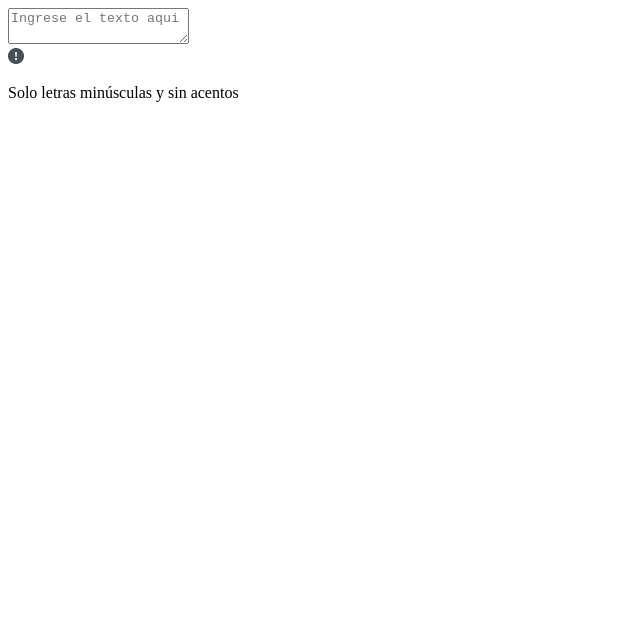
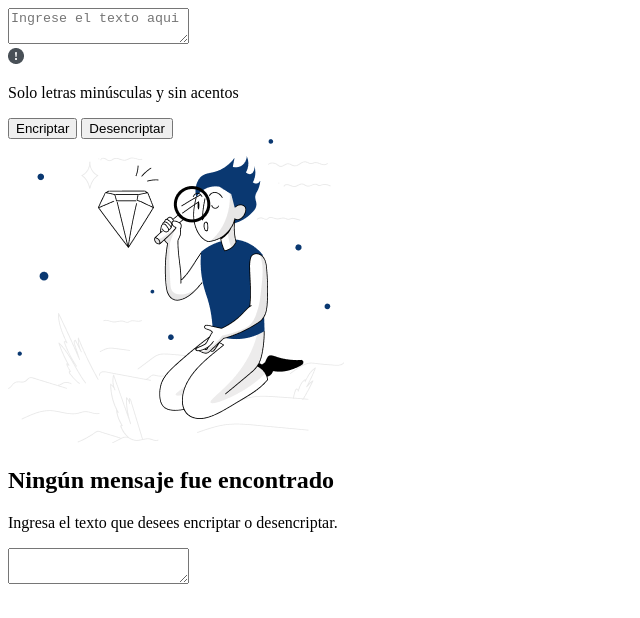
Before and after one commit to DARMA97/encriptador-de-texto, a plain HTML site: page index.html in a window 1280 px wide. Shown: the whole page, without its empty margins (0-640 px from the left). Drawn offline with Linux system fonts and the light colour scheme.

Commit message:
Se crea estructura del html

```diff
--- a/index.html
+++ b/index.html
@@ -15,6 +15,18 @@
             <img src="/assets/bi_exclamation-circle-fill.png" id="exclamacion">
             <p>Solo letras minúsculas y sin acentos</p>
         </div>
+        <div class="botones">
+            <button class="btn" id="btn-encriptar" type="button" onclick="encriptar()">Encriptar</button>
+            <button class="btn" id="bnt-desencriptar" type="button" onclick="desencriptar()">Desencriptar</button>
+        </div>
+        <div class="salidatexto">
+            <img src="/assets/Muñeco.png" alt="Imagen persona" id="persona">
+            <div class="mensaje-encriptado" id="msn-encriptado">
+                <h2 id="titulo mensaje">Ningún mensaje fue encontrado</h2>
+                <p id="parrafo-encrip">Ingresa el texto que desees encriptar o desencriptar.</p>
+                <textarea name="" id="mensaje" class="mensaje"></textarea>
+            </div>
+        </div>
     </div>
 </body>
 <script src="/app.js"></script>
```
